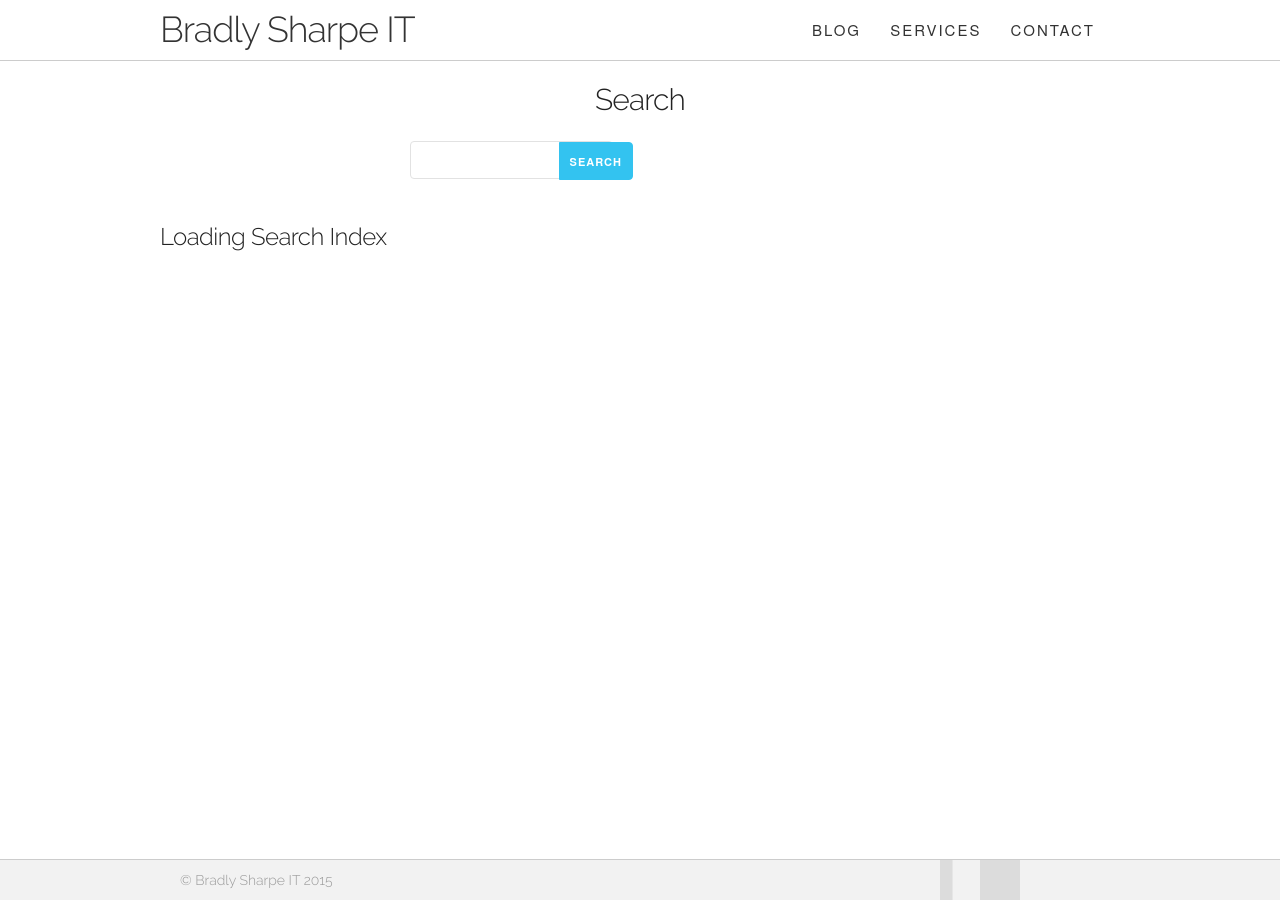
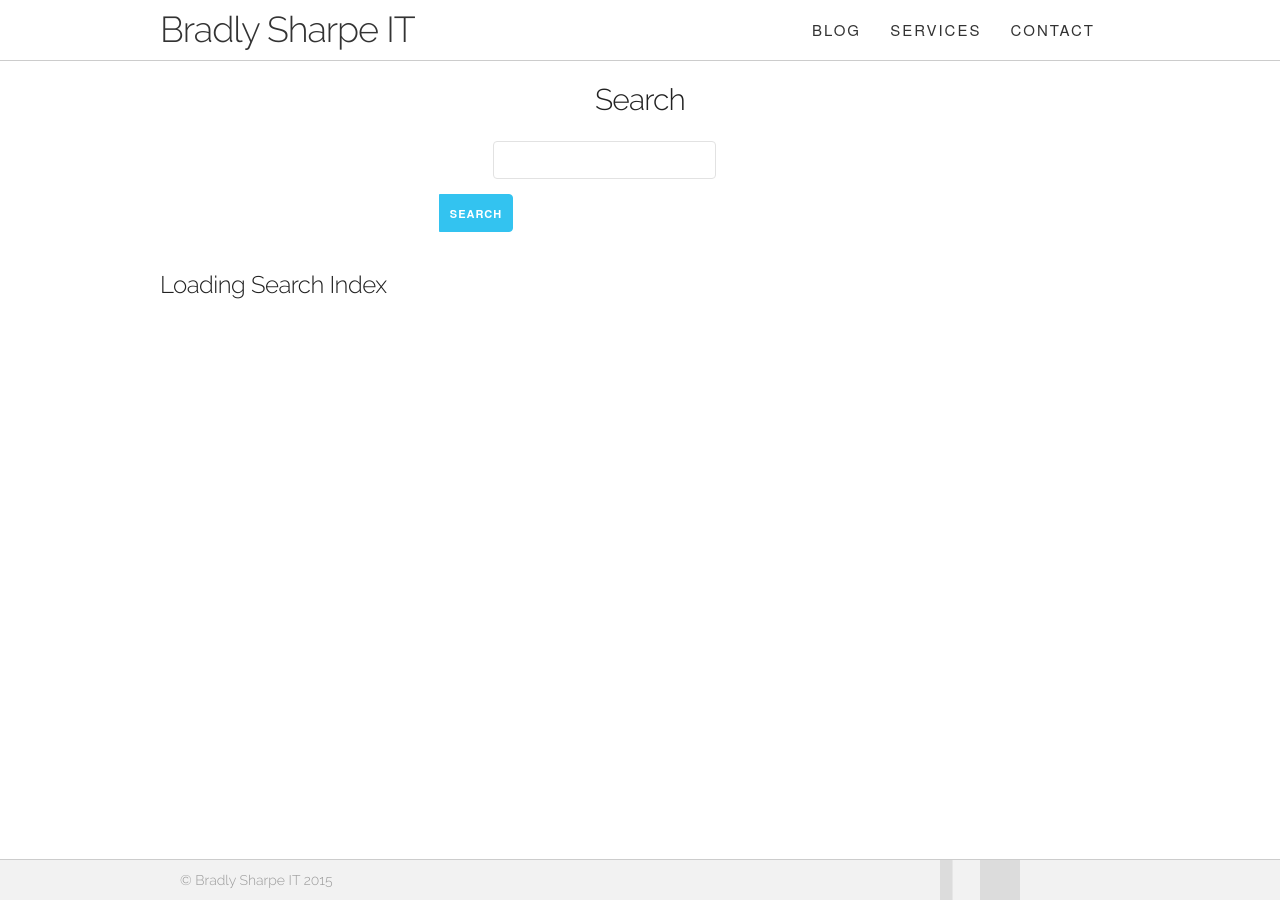
Before and after one commit to BradlySharpe/bradlysharpe.com.au, a Jekyll site: the page built from search.md, in a window 1280 px wide. Built offline with Jekyll 4.4.1, drawn with Linux system fonts in a browser that asks for light colours; grey boxes are pictures that could not be loaded.

Commit message:
Fix offset

```diff
--- a/search.md
+++ b/search.md
@@ -5,9 +5,9 @@ permalink: /search/
 atf: atf_search.scss
 ---
 <div class="row">
-  <div class="four columns offset-by-three">
+  <div class="four columns offset-by-four">
     <form class="inset u-cf" method="GET" name="search">
-      <input type="text" name="q" id="query" value="" />
+      <input class="u-full-width" type="text" name="q" id="query" value="" />
       <button class="button button-primary">Search</button>
     </form>
   </div>
```
